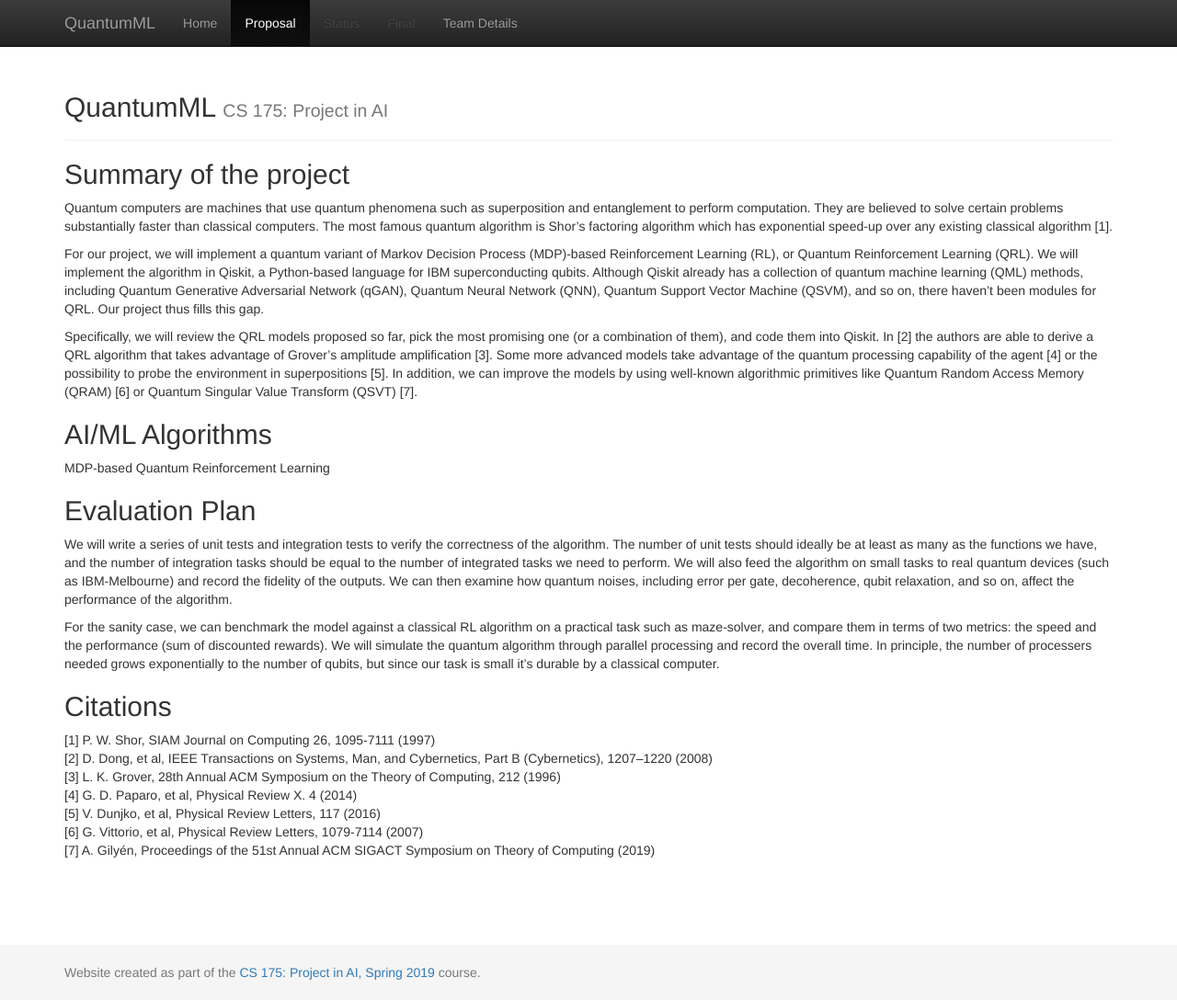
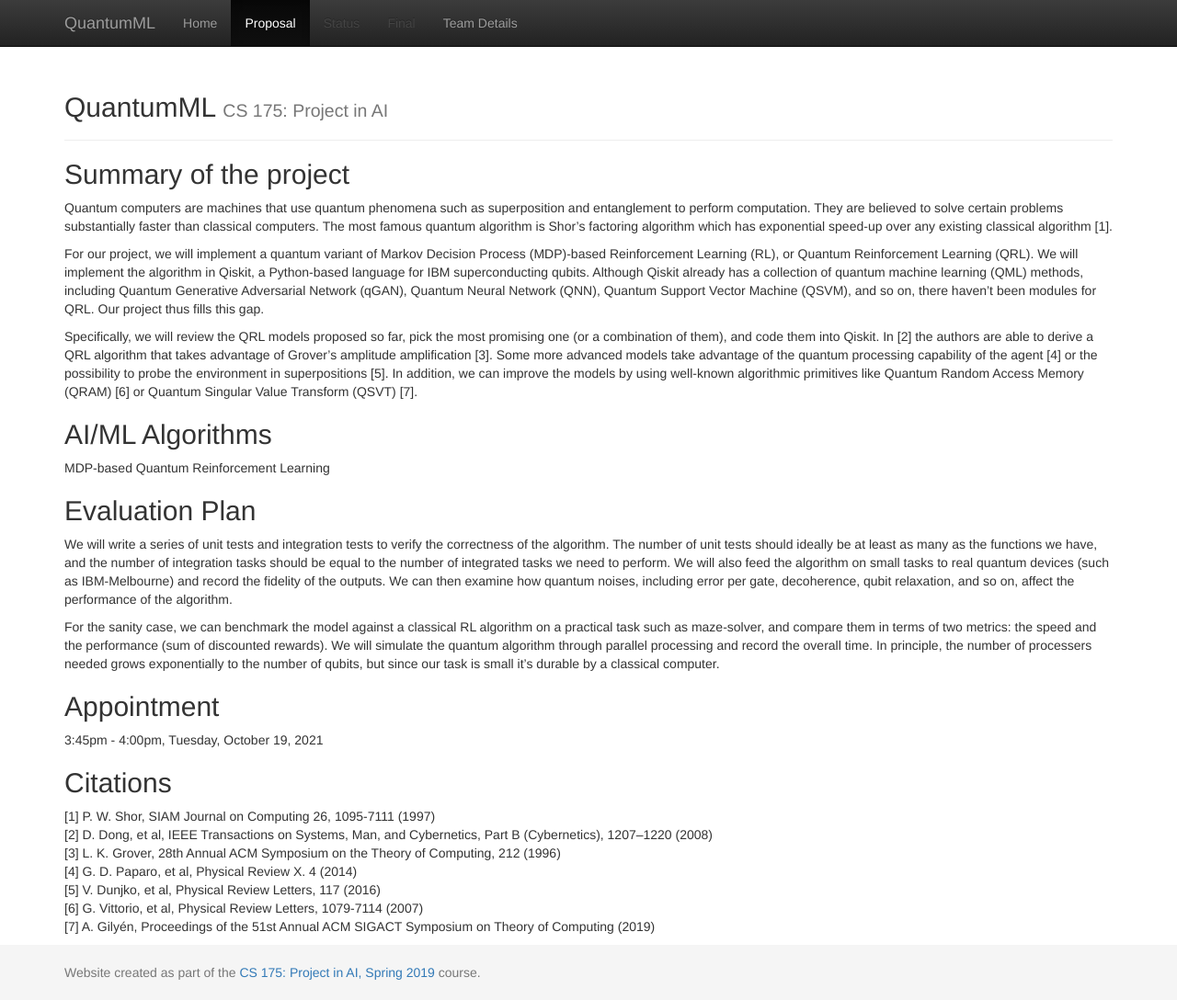
Before and after one commit to fvelasquez12/Superposition, a Jekyll site: the page built from docs/proposal.md, in a window 1280 px wide and 1088 px high. Shown: the whole window at 92% size. Built offline with Jekyll 4.4.1, drawn with Linux system fonts in a browser that asks for light colours.

Commit message:
Add appointment

```diff
--- a/docs/proposal.md
+++ b/docs/proposal.md
@@ -18,6 +18,9 @@ We will write a series of unit tests and integration tests to verify the correct
 
 For the sanity case, we can benchmark the model against a classical RL algorithm on a practical task such as maze-solver, and compare them in terms of two metrics: the speed and the performance (sum of discounted rewards). We will simulate the quantum algorithm through parallel processing and record the overall time. In principle, the number of processers needed grows exponentially to the number of qubits, but since our task is small it's durable by a classical computer.
 
+## Appointment
+3:45pm - 4:00pm, Tuesday, October 19, 2021
+
 ## Citations
 [1] P. W. Shor, SIAM Journal on Computing 26, 1095-7111 (1997) \
 [2] D. Dong, et al, IEEE Transactions on Systems, Man, and Cybernetics, Part B (Cybernetics), 1207–1220 (2008) \
```
